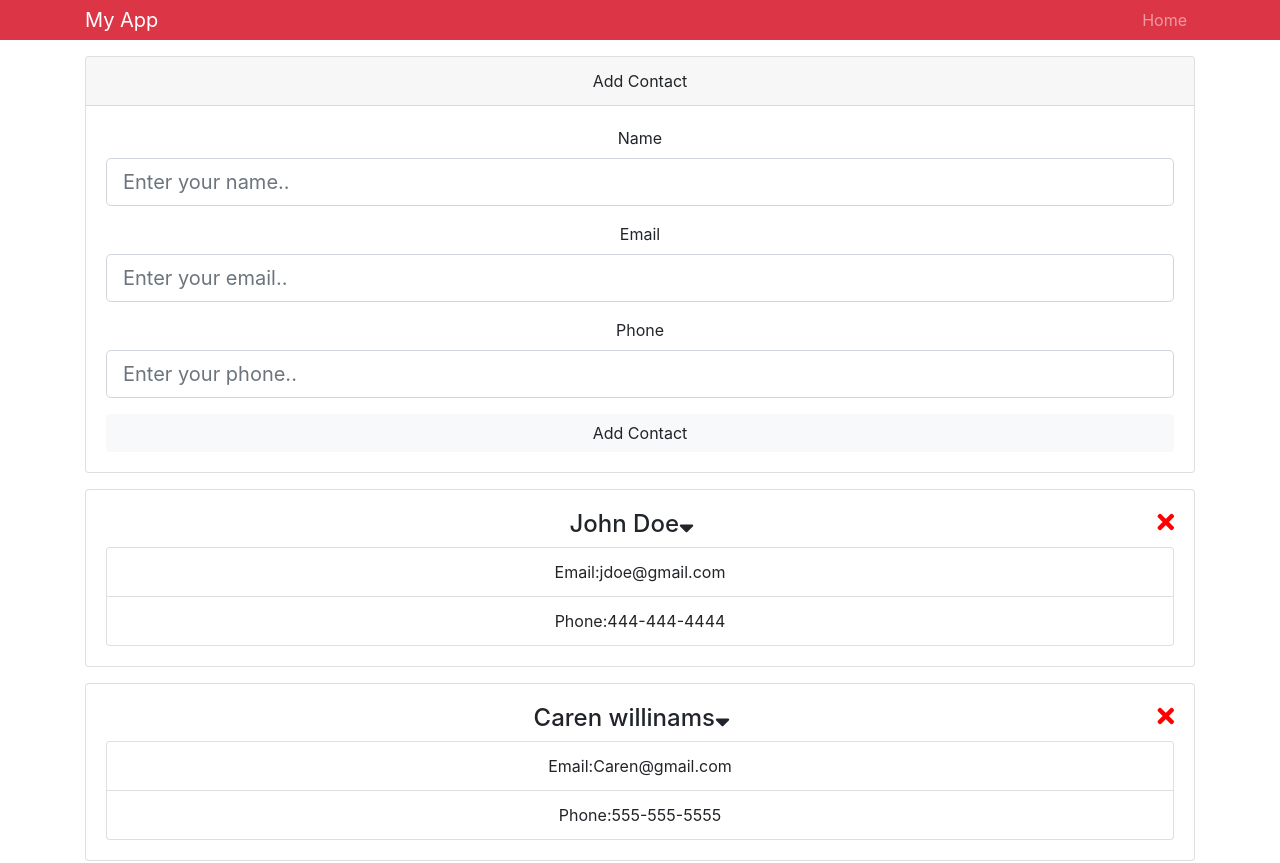
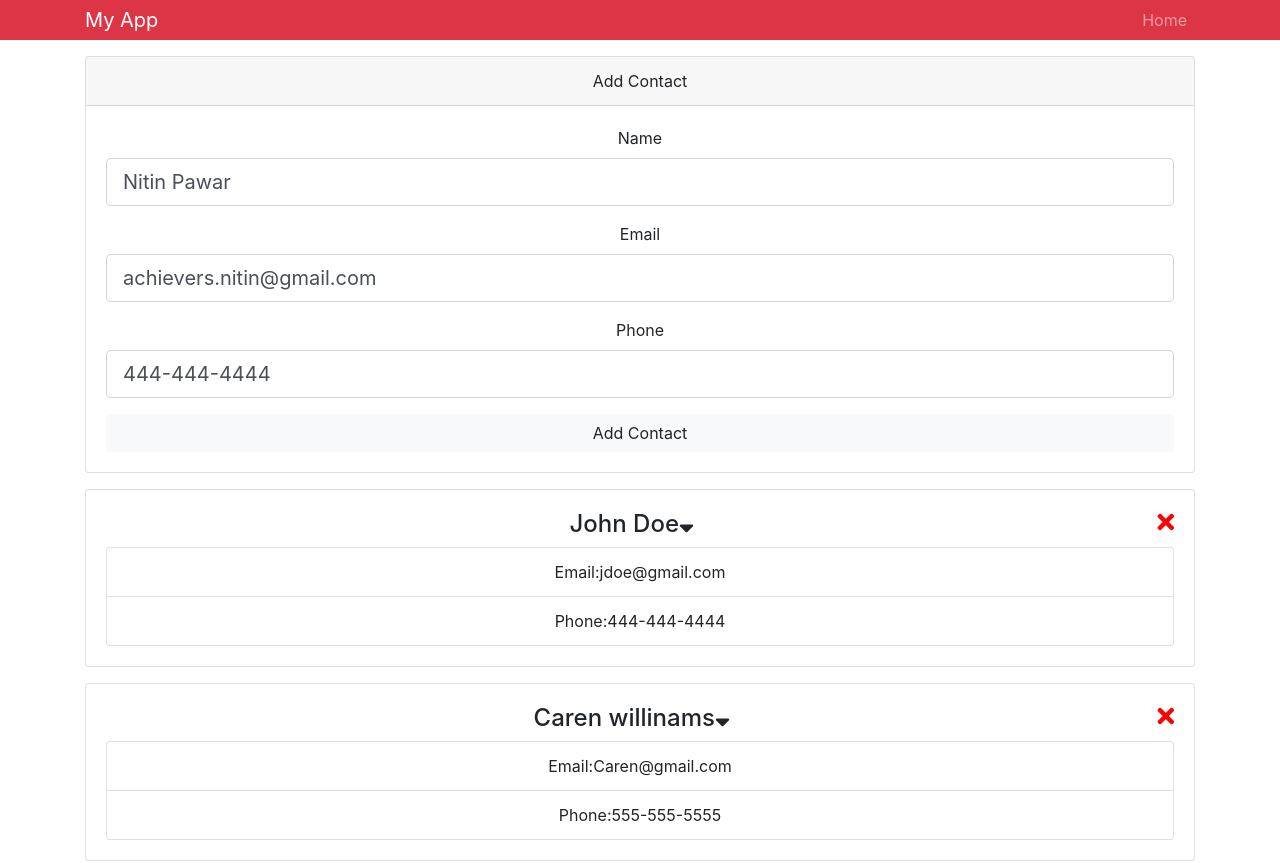
Before and after one commit to npnitin/ContactManager-ReactApp, a React (Create React App) app: page / in a window 1280 px wide. Shown: the top 863 px of the page. Built offline with nearby package versions, Linux system fonts and the light colour scheme.

Commit message:
adding uncontrolled componenet with Addcontact1.js and creating ref

```diff
--- a/src/App.js
+++ b/src/App.js
@@ -5,6 +5,7 @@ import Header from './components/layout/Header';
 import Contact from './components/contacts/Contact';
 import Contacts from './components/contacts/Contacts';
 import AddContact from './components/contacts/AddContact';
+import AddContact1 from './components/contacts/AddContact1';
 import { Provider } from './components/context/context';
 class App extends Component {
   render() {
@@ -13,7 +14,7 @@ class App extends Component {
         <div className="App">
         <Header/>
         <div className="container">
-            <AddContact/>
+            <AddContact1/>
             <Contacts/>
         </div>
         </div>
--- /dev/null
+++ b/src/components/contacts/AddContact1.js
@@ -0,0 +1,72 @@
+import React, { Component } from 'react'
+
+class AddContact1 extends Component {
+    constructor(){
+        super();
+        this.nameInput=React.createRef();
+        this.emailInput=React.createRef();
+        this.phoneInput=React.createRef();
+    }
+
+    onSubmit = (e) =>{
+        e.preventDefault();
+        const contact={
+            name:this.nameInput.current.value,
+            email:this.emailInput.current.value,
+            phone:this.phoneInput.current.value
+        }
+        console.log(contact);
+    }
+    static defaultProps={
+        name:'Nitin Pawar',
+        email:'achievers.nitin@gmail.com',
+        phone:'444-444-4444'
+    }
+    render() {
+        const{name,email,phone}=this.props;
+        return (
+        <div className="card mb-3">
+            <div className="card-header">Add Contact</div>
+                <div className="card-body">
+                    <form onSubmit={this.onSubmit}>
+                        <div className="form-group">
+                            <label htmlFor="name">Name</label>
+                            <input
+                            type="text"
+                            className="form-control form-control-lg"
+                            name="name"
+                            placeholder="Enter your name.."
+                            defaultValue={name}
+                            ref={this.nameInput}
+                            />
+                        </div>
+                        <div className="form-group">
+                            <label htmlFor="name">Email</label>
+                            <input
+                            type="email"
+                            className="form-control form-control-lg"
+                            name="email"
+                            placeholder="Enter your email.."
+                            defaultValue={email}
+                            ref={this.emailInput}
+                            />
+                        </div>
+                        <div className="form-group">
+                            <label htmlFor="name">Phone</label>
+                            <input
+                            type="text"
+                            className="form-control form-control-lg"
+                            name="phone"
+                            placeholder="Enter your phone.."
+                            defaultValue={phone}
+                            ref={this.phoneInput}
+                            />
+                        </div>
+                        <input type="submit" value="Add Contact" className="btn btn-light btn-block"/>
+                    </form>
+                </div>
+        </div>
+        )
+    }
+}
+export default AddContact1;
```
